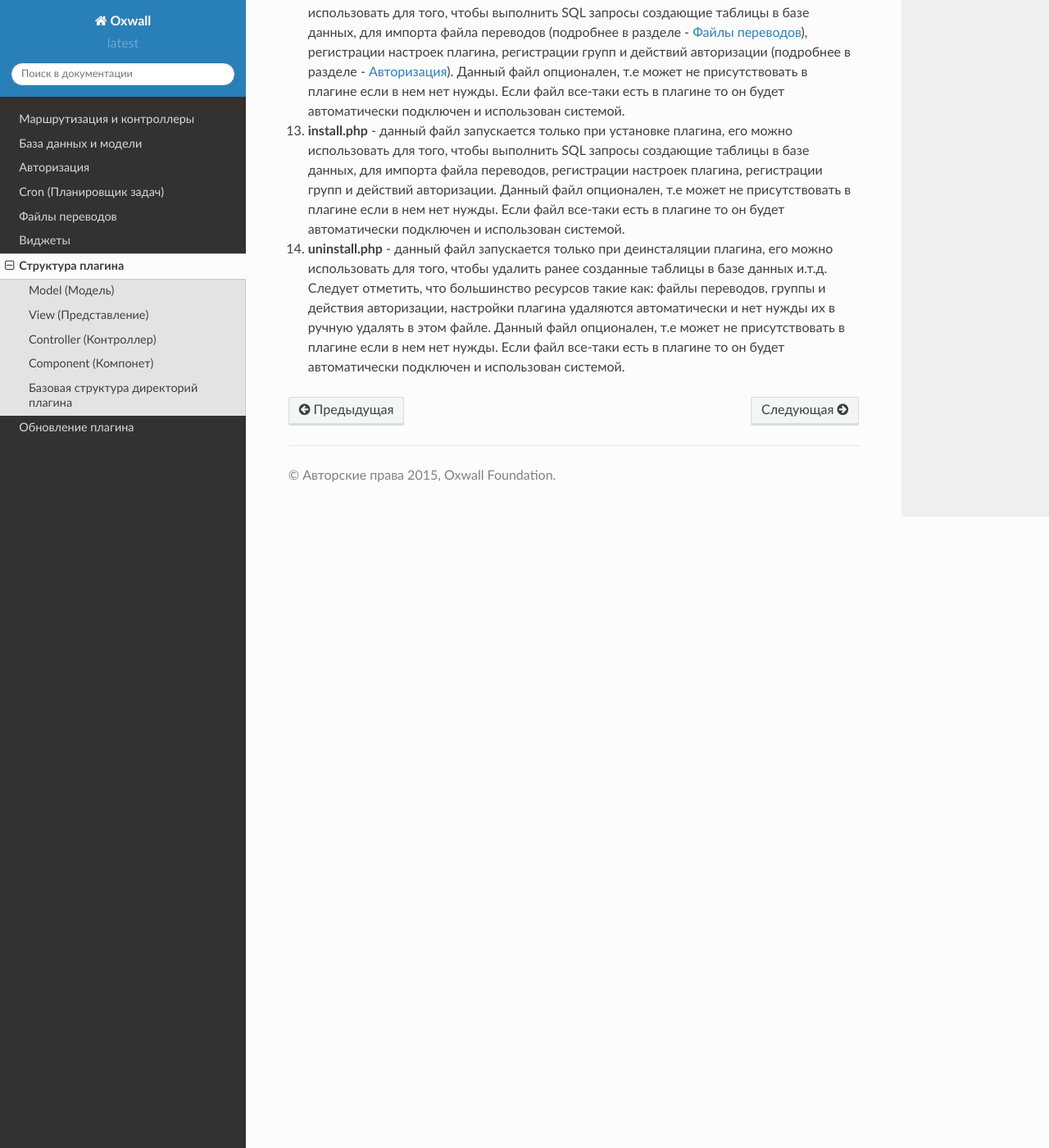
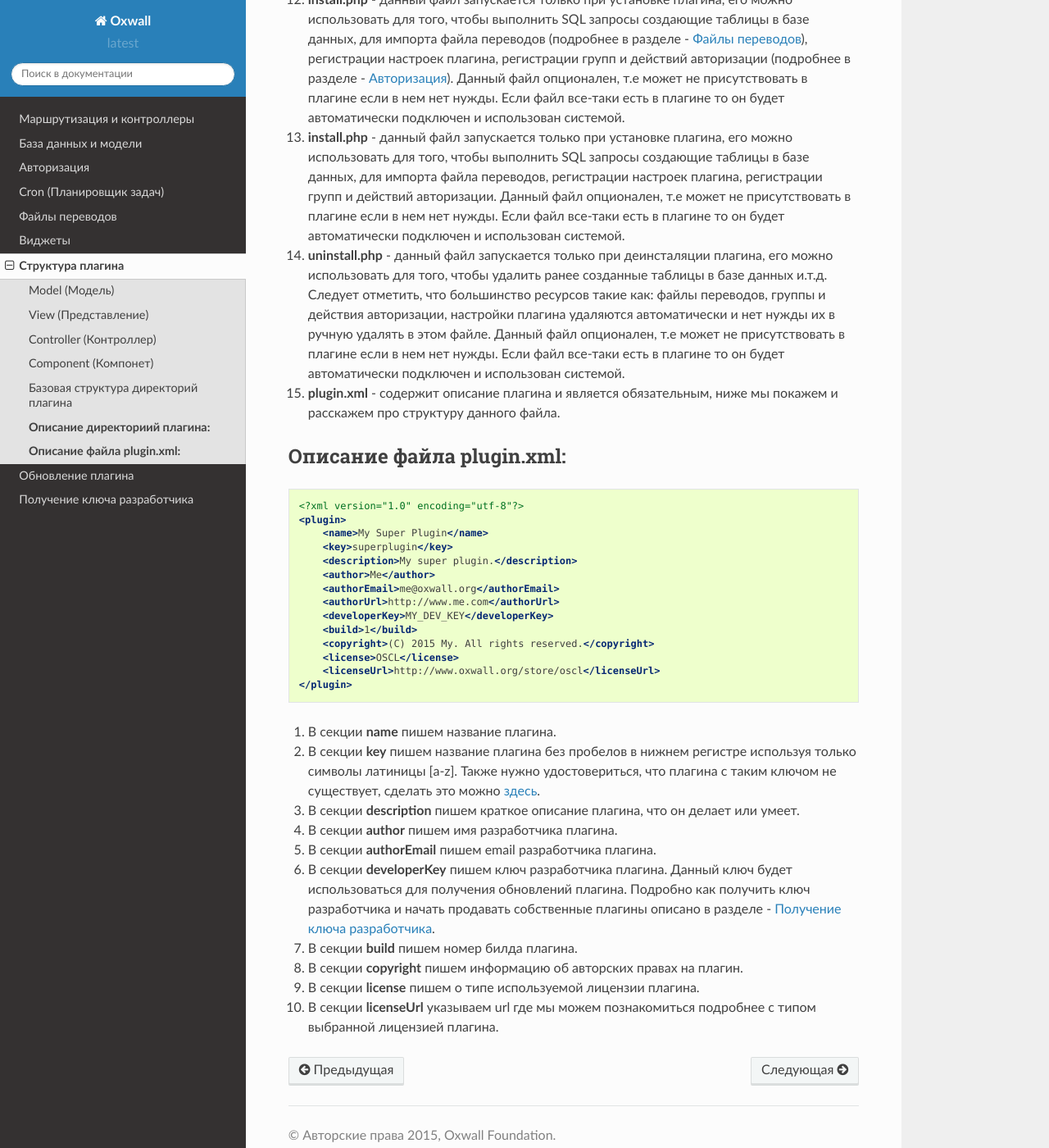
Before and after one commit to oxwall/docs-tech-ru, a Sphinx documentation site: the page built from docs/source/plugin_structure.rst, in a window 1280 px wide and 1400 px high, scrolled down 2980 px. Shown: the whole window at 82% size. Built offline with Sphinx 7.4.7 and the Read the Docs theme 2.0.0, drawn with Linux system fonts in a browser that asks for light colours; some of the changed text lies outside the part shown.

Commit message:
finish the page about a plugin structure

```diff
--- a/docs/source/index.rst
+++ b/docs/source/index.rst
@@ -14,3 +14,4 @@
     widget
     plugin_structure
     plugin_update
+    plugin_key
--- /dev/null
+++ b/docs/source/plugin_key.rst
@@ -0,0 +1,4 @@
+.. _plugin-key-label:
+
+Получение ключа разработчика
+============================
--- a/docs/source/plugin_structure.rst
+++ b/docs/source/plugin_structure.rst
@@ -56,7 +56,8 @@ Component (Компонет)
 | - - *langs.zip*
 | - - *plugin.xml*
 |
-**Расмотрим все директории плагина:**
+**Описание директориий плагина:**
+---------------------------------
 
 #. **bol** - содержит файлы модели, которые непосредственно работают с базой данных или с каким-либо другим хранилищем. Детально как работать с файлами моделей можно прочитать в разделе - :ref:`data-base-label`.
 #. **classes** - содержит  различные классы плагина не относящиеся к работе с моделью или контроллера, например классы системных событий или скаченные библиотеки.
@@ -64,7 +65,7 @@ Component (Компонет)
 #. **mobile** - содержит классы контроллеров, моделей и компонентов для работы плагина в мобильном режиме, т.е когда пользователь нажимает на ссылку перехода в мобильную версию сайта или же сайт автоматически определяет устройство пользователя как мобильное.
 #. **static** - содержит в себе js, css, а также файлы изображений необходимых для работы плагина. Следует отметить тот факт, что данная директория не доступна из браузера и когда вы начинаете подключать файлы js, css или изображения в своем контроллере то они автоматически копируются в директорию доступную для браузеров - ow_static.
 #. **views** - содержит файлы представления всех контроллеров и компонентов плагина. Следует отметить тот факт, что файлы представления автоматически запрашиваются для всех методов контроллера или компонента если вы конечно принудительно не завершите выполнения метода (это требуется к примеру в ajax запросах где не всегда нужны файлы представления).
-#. **update** - содержит файлы обновлений плагина. Подробнее с процессом обновления плагина можно познакомиться в разделе - :ref:`plugin_update-label`.
+#. **update** - содержит файлы обновлений плагина. Подробнее с процессом обновления плагина можно познакомиться в разделе - :ref:`plugin-update-label`.
 #. **init.php** - является входной точкой плагина. Т.е данный файл запускается всегда при любом запросе. Его основной задачей является регистрация роутингов плагина (:ref:`routing-label`), а также какой-то дополнительной функциональности, к примеру регистрация или реагирование на какие-либо системные события.
 #. **cron.php** - выполняет фоновые задачи плагина с помощью планировщика задач CRON. Подробнее о планировщике можно прочитать в разделе - :ref:`cron-label`. Следует отметить, что данный файл не обязательно должен присутствовать в плагине. Если вы не использует CRON вы можете просто удалить его из плагина. Если файл все-таки есть в плагине то он будет автоматически подключен и использован системой.
 #. **activate.php** - в данный файл можно вынести логику плагина которая будет запущена когда администратор активирует плагин в админ панели. К примеру после активации плагина вы можете зарегистрировать виджеты (подробнее в разделе - :ref:`widget-label`) плагина на страницах сайта. Данный файл опционален, т.е может не присутствовать в плагине если в нем нет нужды.  Если файл все-таки есть в плагине то он будет автоматически подключен и использован системой.
@@ -72,3 +73,35 @@ Component (Компонет)
 #. **install.php** - данный файл запускается только при установке плагина, его можно использовать для того, чтобы выполнить SQL запросы создающие таблицы в базе данных, для импорта файла переводов (подробнее в разделе - :ref:`language-label`), регистрации настроек плагина, регистрации групп и действий авторизации (подробнее в разделе - :ref:`authorization-label`). Данный файл опционален, т.е может не присутствовать в плагине если в нем нет нужды.  Если файл все-таки есть в плагине то он будет автоматически подключен и использован системой.
 #. **install.php** - данный файл запускается только при установке плагина, его можно использовать для того, чтобы выполнить SQL запросы создающие таблицы в базе данных, для импорта файла переводов, регистрации настроек плагина, регистрации групп и действий авторизации. Данный файл опционален, т.е может не присутствовать в плагине если в нем нет нужды.  Если файл все-таки есть в плагине то он будет автоматически подключен и использован системой.
 #. **uninstall.php** - данный файл запускается только при деинсталяции плагина, его можно использовать для того, чтобы удалить ранее созданные таблицы в базе данных и.т.д. Следует отметить, что большинство ресурсов такие как: файлы переводов, группы и действия авторизации, настройки плагина удаляются автоматически и нет нужды их в ручную удалять в этом файле. Данный файл опционален, т.е может не присутствовать в плагине если в нем нет нужды.  Если файл все-таки есть в плагине то он будет автоматически подключен и использован системой.
+#. **plugin.xml** - содержит описание плагина и является обязательным, ниже мы покажем и расскажем про структуру данного файла.
+
+**Описание файла plugin.xml:**
+------------------------------
+
+.. code-block:: xml
+
+    <?xml version="1.0" encoding="utf-8"?>
+    <plugin>
+        <name>My Super Plugin</name>
+        <key>superplugin</key>
+        <description>My super plugin.</description>
+        <author>Me</author>
+        <authorEmail>me@oxwall.org</authorEmail>
+        <authorUrl>http://www.me.com</authorUrl>
+        <developerKey>MY_DEV_KEY</developerKey>
+        <build>1</build>
+        <copyright>(C) 2015 My. All rights reserved.</copyright>
+        <license>OSCL</license>
+        <licenseUrl>http://www.oxwall.org/store/oscl</licenseUrl>
+    </plugin>
+
+#. В секции **name** пишем название плагина.
+#. В секции **key** пишем название плагина без пробелов в нижнем регистре используя только символы латиницы [a-z]. Также нужно удостовериться, что плагина с таким ключом не существует, сделать это можно `здесь <http://www.oxwall.org/store/dev-tools>`_.
+#. В секции **description** пишем краткое описание плагина, что он делает или умеет.
+#. В секции **author** пишем имя разработчика плагина.
+#. В секции **authorEmail** пишем email  разработчика плагина.
+#. В секции **developerKey** пишем ключ разработчика плагина. Данный ключ будет использоваться для получения обновлений плагина. Подробно как получить ключ разработчика и начать продавать собственные плагины описано в разделе - :ref:`plugin-key-label`.
+#. В секции **build** пишем номер билда плагина.
+#. В секции **copyright** пишем информацию об авторских правах на плагин.
+#. В секции **license** пишем о типе используемой лицензии плагина.
+#. В секции **licenseUrl** указываем url где мы можем познакомиться подробнее с типом выбранной лицензией плагина.
--- a/docs/source/plugin_update.rst
+++ b/docs/source/plugin_update.rst
@@ -1,4 +1,4 @@
-.. _plugin_update-label:
+.. _plugin-update-label:
 
 Обновление  плагина
 ====================
```
